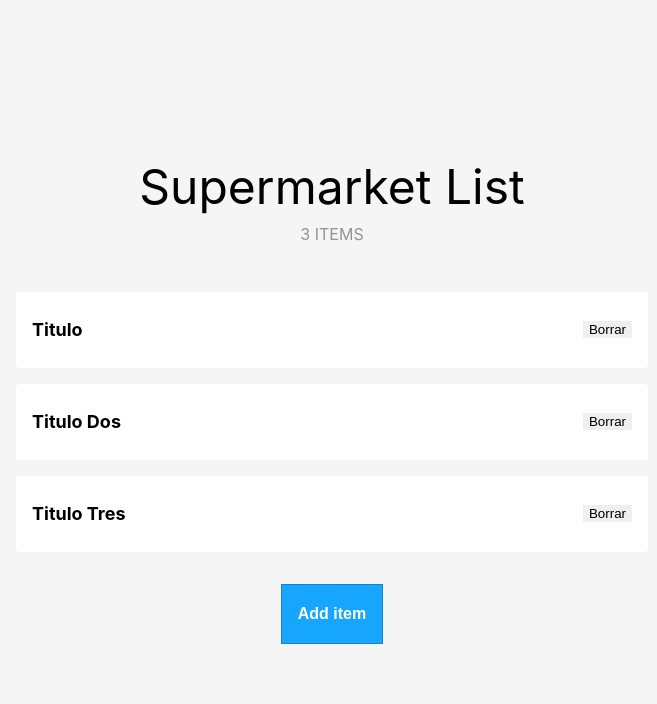
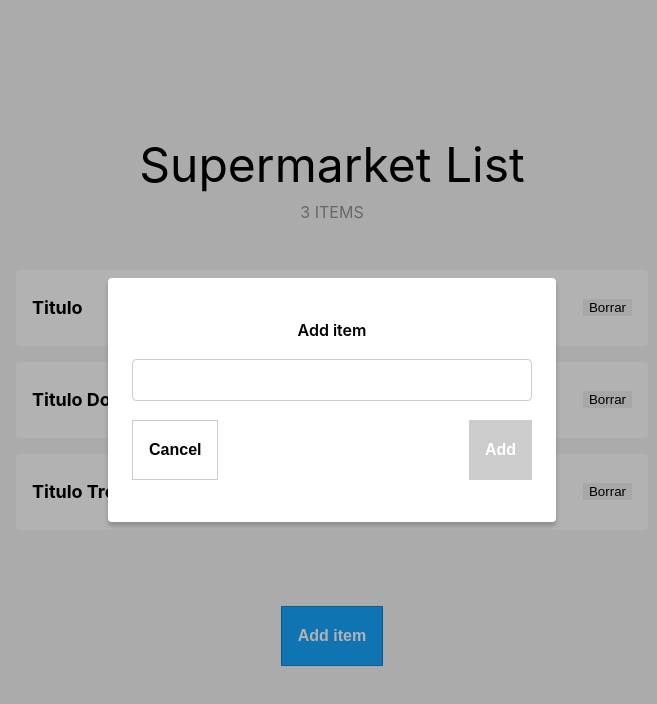
Before and after one commit to ariel-diaz/Supermarket, a React app: page / in a window 1280 px wide. Both pictures are taken after a click on the button "Add item". Shown: the top 704 px of the page, without its empty margins (308-965 px from the left). Built offline with nearby package versions, Linux system fonts and the light colour scheme.

Commit message:
Add modal

```diff
--- a/src/App.js
+++ b/src/App.js
@@ -21,9 +21,11 @@ const LIST = [
 function App() {
   const [list, setList] = useState(LIST);
   const [loading, setLoading] = useState(false);
+  const [showModal, setShowModal] = useState(false);
 
   const deleteItem = (id) => {
     const newList = [...list].filter(x => x.id !== id);
+    console.log(newList);
     setList(newList);
   }
 
@@ -35,11 +37,10 @@ function App() {
     const newList = [...list, newProduct];
 
     setList(newList);
+    setShowModal(false);
   }
 
-  const openModal = () => {
-
-  };
+  console.log(list);
 
   return (
     <div className="Container">
@@ -47,11 +48,14 @@ function App() {
         Supermarket List
       </span>
       <span className="Container-description">
-        3 ITEMS
+        {list.length} ITEMS
       </span>
 
-      <List list={LIST} deleteItem={deleteItem} />
-      <Button handleClick={openModal} title="Add item" theme="PRIMARY" />
+      <List list={list} deleteItem={deleteItem} />
+      <Button onClick={() => setShowModal(true)} title="Add item" theme="PRIMARY" />
+
+
+      {showModal && <ModalAddItem addItem={addItem} onCloseClick={() => setShowModal(false)} />}
     </div>
   );
 }
@@ -61,11 +65,14 @@ function App() {
 function List ({ list, deleteItem }) {
   return (
     <div className="Container-list">
-      {list.map(( { id, title }, i) => (
+      {list.length === 0 &&
+        <div className="Container-list-message"> Oops! You dont have items in the list, But you can add one!</div>
+      }
+      {list.map(( { id, title }) => (
                     <div className="Container-list-item" key={id}>
                     <span className="Container-list-item-title">{title}</span>
                     <button type="button" className="Container-list-item-delete"
-                    onClick={() => deleteItem(i)}> Borrar </button>
+                    onClick={() => deleteItem(id)}> Borrar </button>
                   </div>
        ))}
   </div>
@@ -74,11 +81,11 @@ function List ({ list, deleteItem }) {
 
 
 
-function Button ({ handleClick, title, disabled, theme }) {
+function Button ({ onClick, title, disabled, theme }) {
   return (
     <button
     type="button"
-    onClick={handleClick}
+    onClick={onClick}
     disabled={disabled}
     className={`Button ${theme}`}
     >
@@ -96,15 +103,22 @@ Button.defaultProps = {
 }
 
 
-function ModalAddProduct ({ addProduct }) {
+function ModalAddItem ({ addItem, onCloseClick }) {
   const [title, setTitle] = useState('');
   return (
-    <div className="ModalAddProduct">
-      <span className="ModalAddProduct-title">Add Product</span>
-      <input type="text" onChange={({ target }) => setTitle(target.value)} />
+    <div className="Modal">
+    <div className="ModalAddItem">
+      <span className="ModalAddItem-title">Add item</span>
+      <input className="ModalAddItem-input" type="text" onChange={({ target }) => setTitle(target.value)} />
 
-      <Button theme="PRIMARY" />
-      <Button theme={title.length === 0 ? 'DISABLED' : 'PRIMARY'} />
+      <div className="ModalAddItem-wrapper">
+      <Button theme="SECONDARY" title="Cancel" onClick={onCloseClick} />
+      <Button theme={title.length === 0 ? 'DISABLED' : 'PRIMARY'} title="Add"
+       onClick={() => addItem(title)}
+       disabled={title.length === 0}
+        />
+      </div>
+    </div>
     </div>
   )
 }
--- a/src/App.scss
+++ b/src/App.scss
@@ -33,6 +33,14 @@
   &-list {
     margin-top: 32px;
     margin-bottom: 32px;
+
+    height: 320px;
+    overflow-y: auto;
+
+    &-message {
+      margin-top: 64px;
+    }
+
     &-item {
       display: flex;
       justify-content: space-between;
@@ -81,7 +89,7 @@
 
 .Button.SECONDARY {
   background: var(--color-white);
-  border: 1px solid black;
+  border: 1px solid var(--color-light-gray);
 }
 
 .Button.DISABLED {
@@ -92,3 +100,61 @@
 .Button.FULL {
   width: 100%;
 }
+
+
+
+
+.Modal {
+  background: rgba(1,1,1,0.3);
+
+  position: absolute;
+  left: 0;
+  top: 0;
+
+  display: flex;
+  justify-content: center;
+  align-items: center;
+  flex-direction: column;
+
+  width: 100vw;
+  height: 100vh;
+
+  z-index: 2;
+}
+
+
+.ModalAddItem {
+  display: flex;
+  flex-direction: column;
+  justify-content: space-around;
+
+  height: 180px;
+  width: 400px;
+
+  background: var(--color-white);
+  box-shadow: 0 4px 4px 0 rgba(1, 1, 1, 0.2);
+  border-radius: 4px;
+
+  padding: 32px 24px;
+  box-sizing: content-box;
+
+  &-title {
+    text-align: center;
+    font-weight: 600;
+    font-size: 16px;
+  }
+
+  &-input {
+    height: 32px;
+    border-radius: 4px;
+    border: 1px solid var(--color-light-gray);
+    padding: 4px 12px;
+  }
+
+  &-wrapper {
+    display: flex;
+    justify-content: space-between;
+  }
+
+
+}
```
